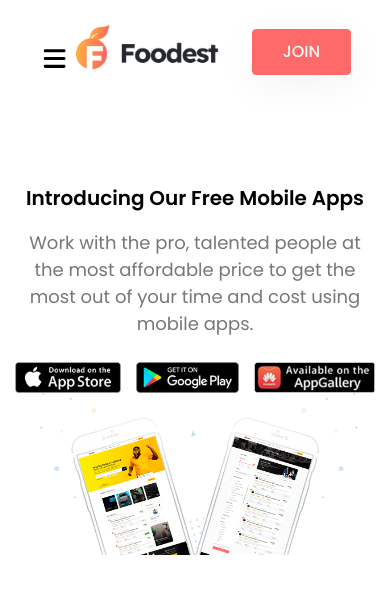
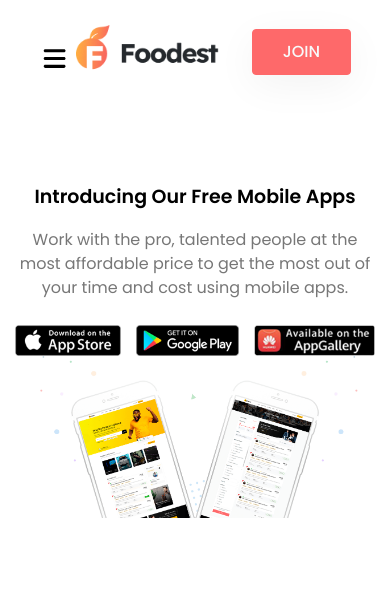
Before and after one commit to cleanheart/OurFirstProject, a plain HTML site: page index.html in a window 390 px wide. Drawn offline with Linux system fonts and the light colour scheme.

Commit message:
find area tile font sixe solved

```diff
--- a/Public/css/responsive.css
+++ b/Public/css/responsive.css
@@ -53,6 +53,9 @@
 }
 @media(max-width:455px){
   .find-area .title-wrapper h4{
-    font-size: 20px;
+    font-size: 19px;
+  }
+  .find-area .description p{
+    font-size: 16px;
   }
 }
```
